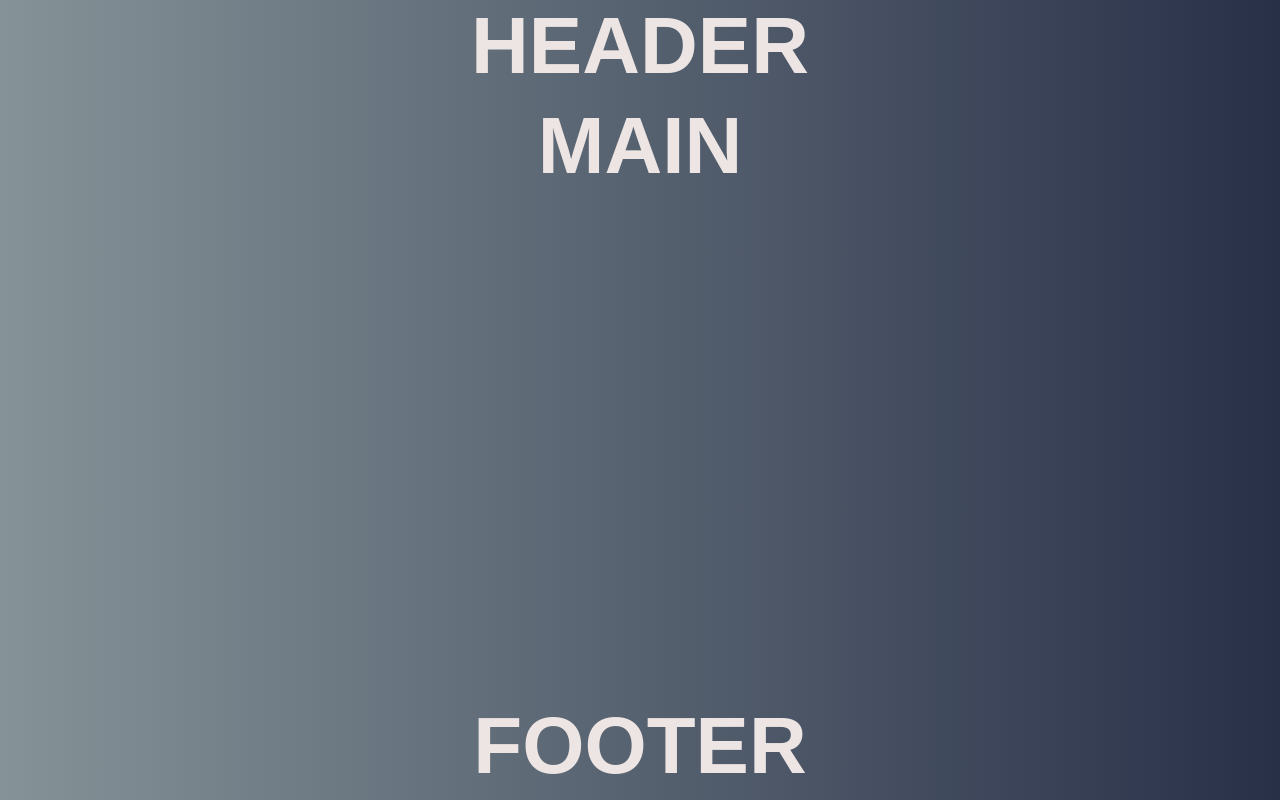
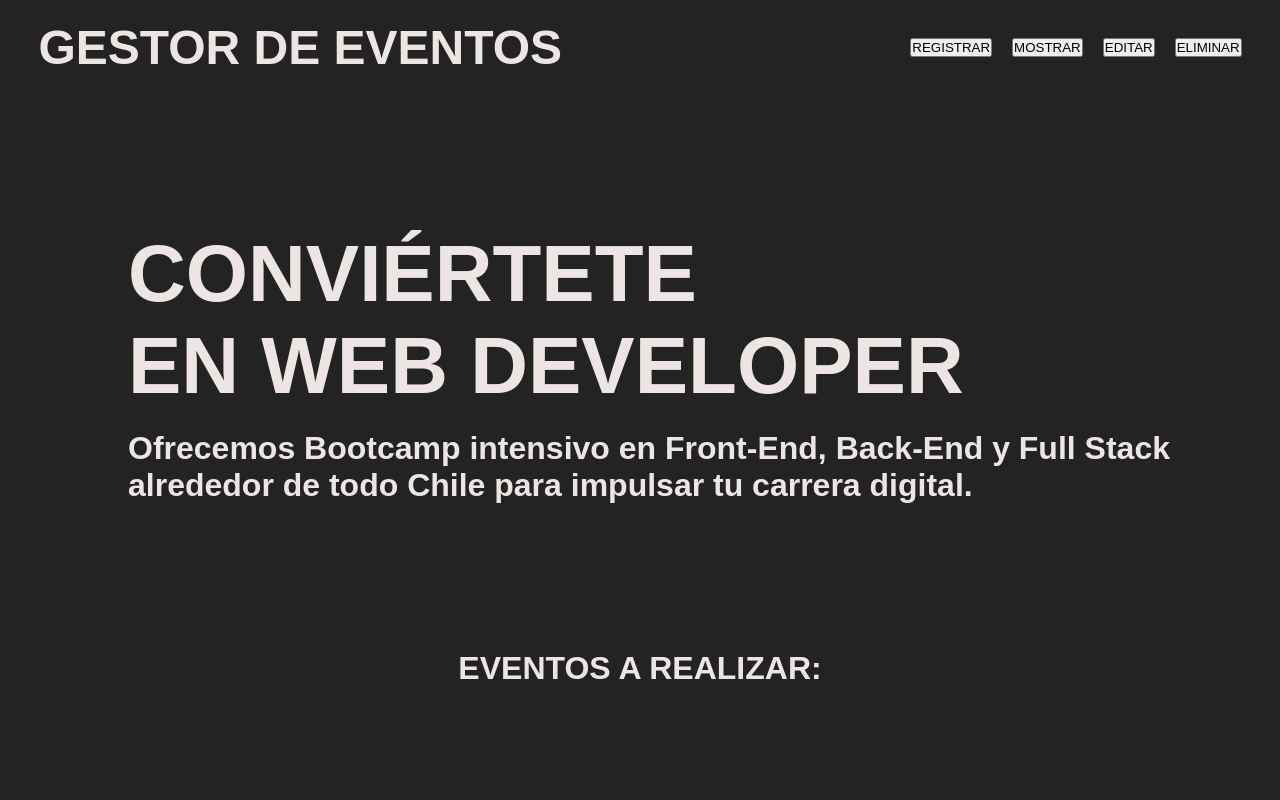
Before and after one commit to Victor-V-G/iei-react-prueba, a Next.js app: page / in a window 1280 px wide. Shown: the top 800 px of the page. Built offline with nearby package versions, Linux system fonts and the light colour scheme; a web font is replaced by a local one.

Commit message:
PROTOTIPO PRINCIPAL
se creo la estructura de la web, se introdujo un txt con la idea y el desarrollo del trabajo, y tambien se estilizo

```diff
--- a/src/app/globals.css
+++ b/src/app/globals.css
@@ -8,9 +8,8 @@
 
 html{
     height: 100%;
-    background: #283048;  /* fallback for old browsers */
-    background: linear-gradient(to right, #859398, #283048); /* W3C, IE 10+/ Edge, Firefox 16+, Chrome 26+, Opera 12+, Safari 7+ */
-    background: -webkit-linear-gradient(to right, #859398, #283048);  /* Chrome 10-25, Safari 5.1-6 */
+    background: #242323;
+    background: radial-gradient(circle, rgba(36, 35, 35, 1) 0%, rgba(36, 35, 35, 1) 35%, rgba(36, 35, 35, 1) 100%);
 }
 
 body{
@@ -29,11 +28,12 @@ body{
 
 .header{
     grid-area: header;
-
+    margin-top: 20px;
 }
 
 .main{
     grid-area: main;
+    margin-top: 10%;
 }
 
 .footer{
@@ -54,3 +54,25 @@ body{
 html {
   font-family: 'General Sans', sans-serif;
 }
+
+.headerBox{
+    display: flex;
+    justify-content: space-between;
+    margin-left: 3%;
+    margin-right: 3%;
+}
+
+.listaBotones{
+    display: flex;
+    align-items: center;
+    justify-content: space-between;
+    gap: 20px;
+}
+
+.eventosARealizar{
+    display: flex;
+    margin-top: 10%;
+    align-items: center;
+    justify-content: center;
+    margin-bottom: 50%;
+}
--- a/src/app/page.module.css
+++ b/src/app/page.module.css
@@ -1,8 +1,34 @@
 @import url('https://api.fontshare.com/v2/css?f[]=general-sans@400,500,700&display=swap');
 
-.title {
+.headerFont {
+  font-family: 'General Sans', sans-serif;
+  font-weight: 700px;
+  font-size: 3rem;
+  color: #ece5e3;
+}
+
+.tituloPresentacionFont{
   font-family: 'General Sans', sans-serif;
   font-weight: 700px;
   font-size: 5rem;
   color: #ece5e3;
+  text-align: left;
+  margin-left: 10%;
 }
+
+.subtituloPresentacionFont{
+  font-family: 'General Sans', sans-serif;
+  font-weight: 500px;
+  font-size: 2rem;
+  color: #ece5e3;
+  text-align: left;
+  margin-left: 10%;
+}
+
+.subtituloEventosARealizar{
+  font-family: 'General Sans', sans-serif;
+  font-weight: 500px;
+  font-size: 2rem;
+  color: #ece5e3;
+  text-align: center;
+}
--- a/src/app/page.tsx
+++ b/src/app/page.tsx
@@ -6,13 +6,28 @@ export default function Home() {
   return (
     <div className="grid-container">
       <header className="header">
-        <h1 className={styles.title}>HEADER</h1>
+        <div className="headerBox">
+          <h1 className={styles.headerFont}>GESTOR DE EVENTOS</h1>
+          <nav className="listaBotones">
+            <ul><button>REGISTRAR</button></ul>
+            <ul><button>MOSTRAR</button></ul>
+            <ul><button>EDITAR</button></ul>
+            <ul><button>ELIMINAR</button></ul>
+          </nav>
+        </div>
       </header>
       <main className="main">
-        <h1 className={styles.title}>MAIN</h1>
+        <h1 className={styles.tituloPresentacionFont}>CONVIÉRTETE <br />EN WEB DEVELOPER </h1> <br />
+        <h3 className={styles.subtituloPresentacionFont}>Ofrecemos Bootcamp intensivo en Front-End, Back-End y Full Stack <br /> alrededor de todo Chile para impulsar tu carrera digital.</h3> <br />
+        <div className='eventosARealizar'>
+          <h3 className={styles.subtituloEventosARealizar}>EVENTOS A REALIZAR:</h3>
+          <div className='mostrarEventos'>
+
+          </div>
+        </div>
       </main>
       <footer className="footer">
-        <h1 className={styles.title}>FOOTER</h1>
+        <h1 className={styles.headerFont}>PROXIMAMENTE A REALIZAR MUCHOS MAS EVENTOS!</h1>
       </footer>
     </div>
   );
```
Also changed, not shown: src/app/planificacion.txt (added).
